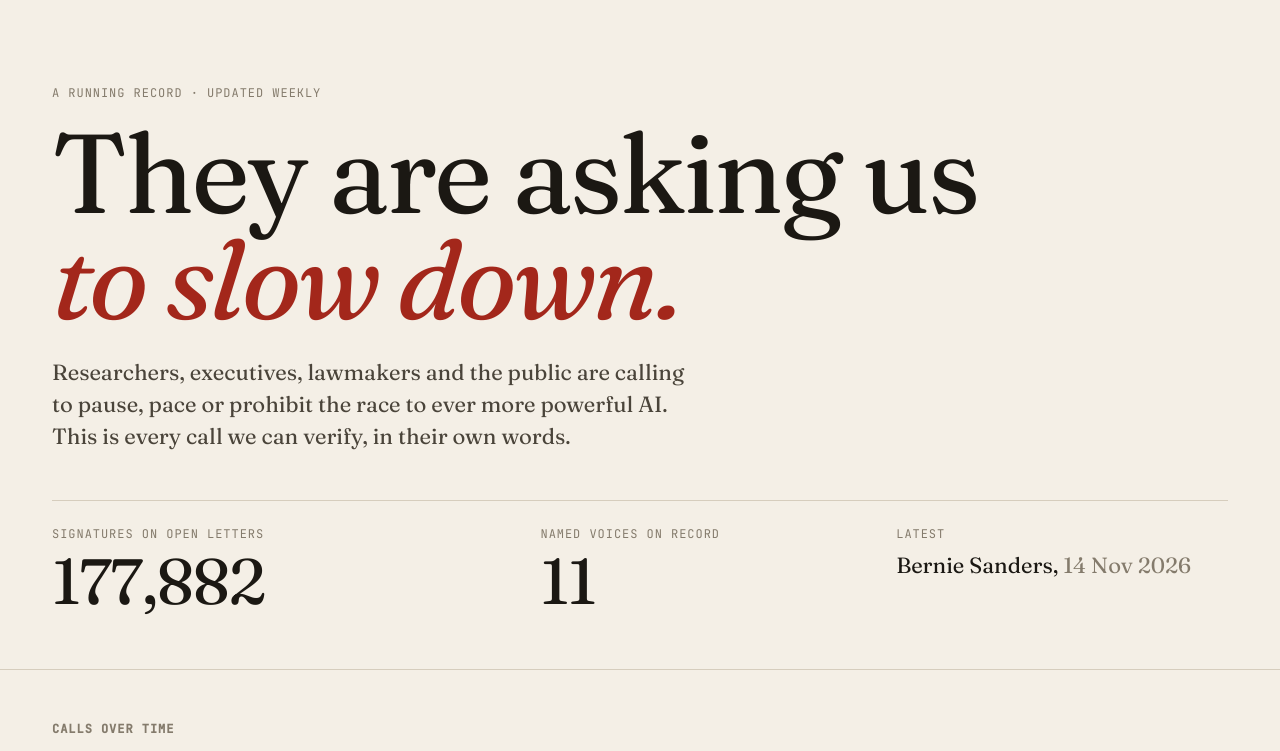
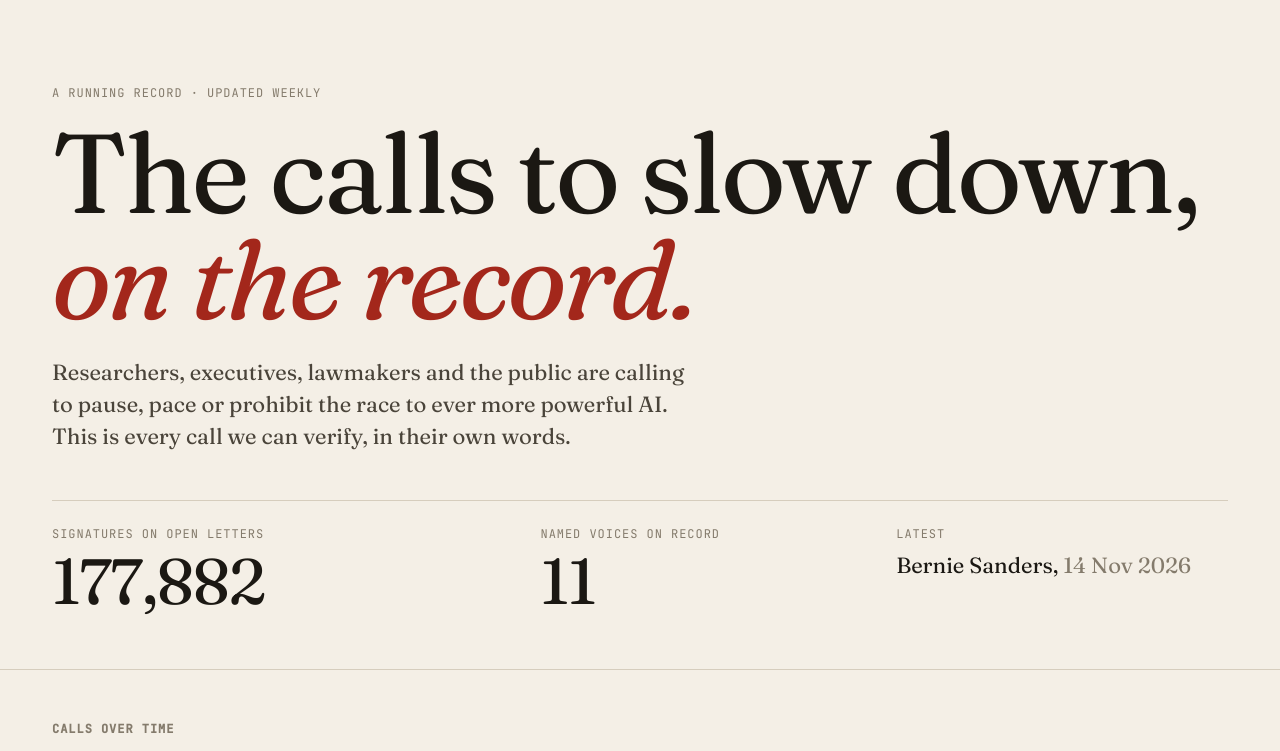
Before and after one commit to tomkimpson/pace-the-frontier, an Astro site: page / in a window 1280 px wide. Shown: the top 751 px of the page. Built offline with nearby package versions, Linux system fonts and the light colour scheme; Astro itself is replaced by a stand-in of ours.

Commit message:
Headline: 'The calls to slow down, on the record.'
The old line's 'us' had no clear referent: the reader isn't building
frontier AI, and the lede counts the public among the callers.

Co-Authored-By: Claude Opus 5.5 <noreply@anthropic.com>

```diff
--- a/src/pages/index.astro
+++ b/src/pages/index.astro
@@ -90,7 +90,7 @@ const base = import.meta.env.BASE_URL.replace(/\/$/, '');
       <div class="wrap">
         <p class="eyebrow">A running record · updated weekly</p>
         <h1>
-          They are asking us<br /><em>to slow down.</em>
+          The calls to slow down,<br /><em>on the record.</em>
         </h1>
         <p class="lede">
           Researchers, executives, lawmakers and the public are calling to pause, pace or prohibit
```
